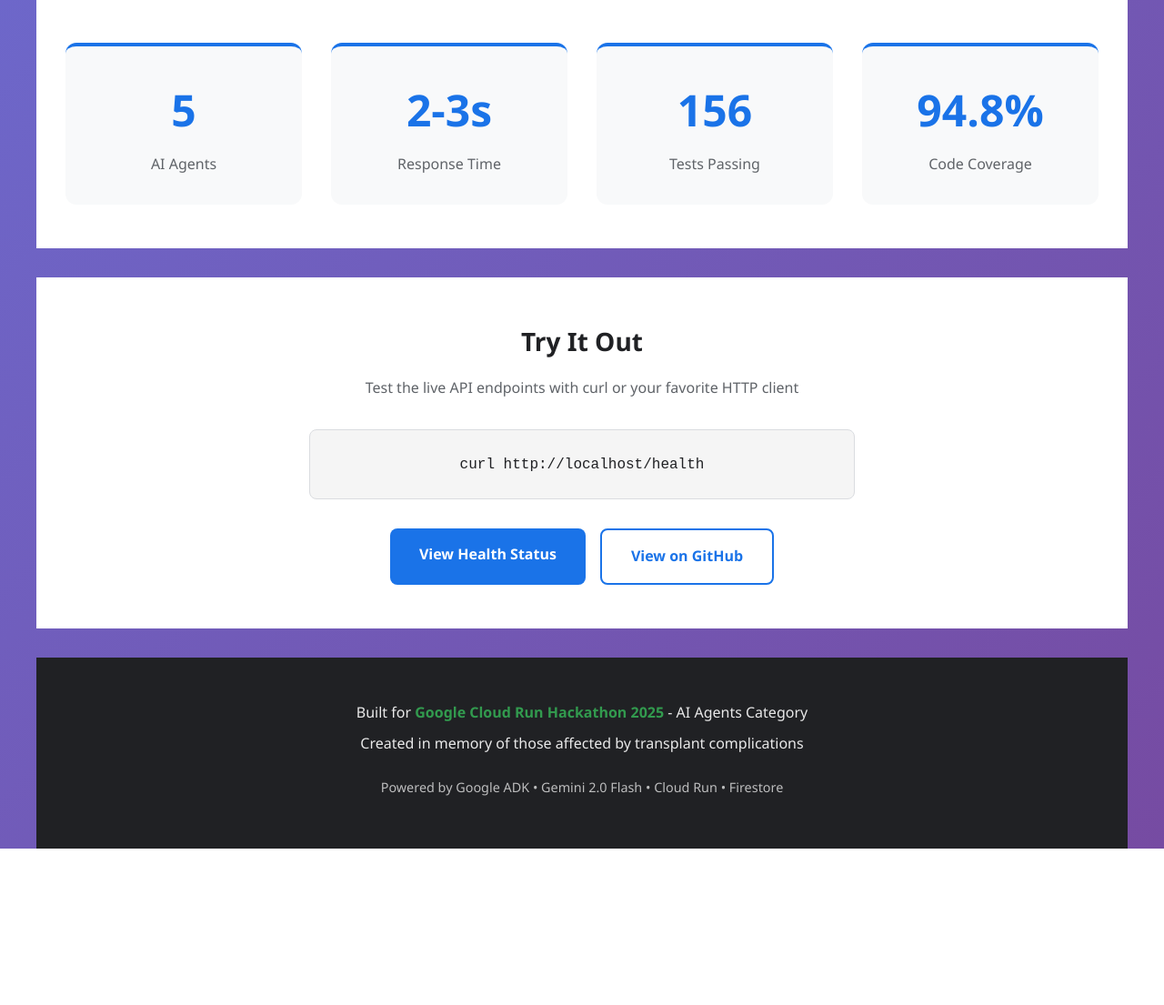
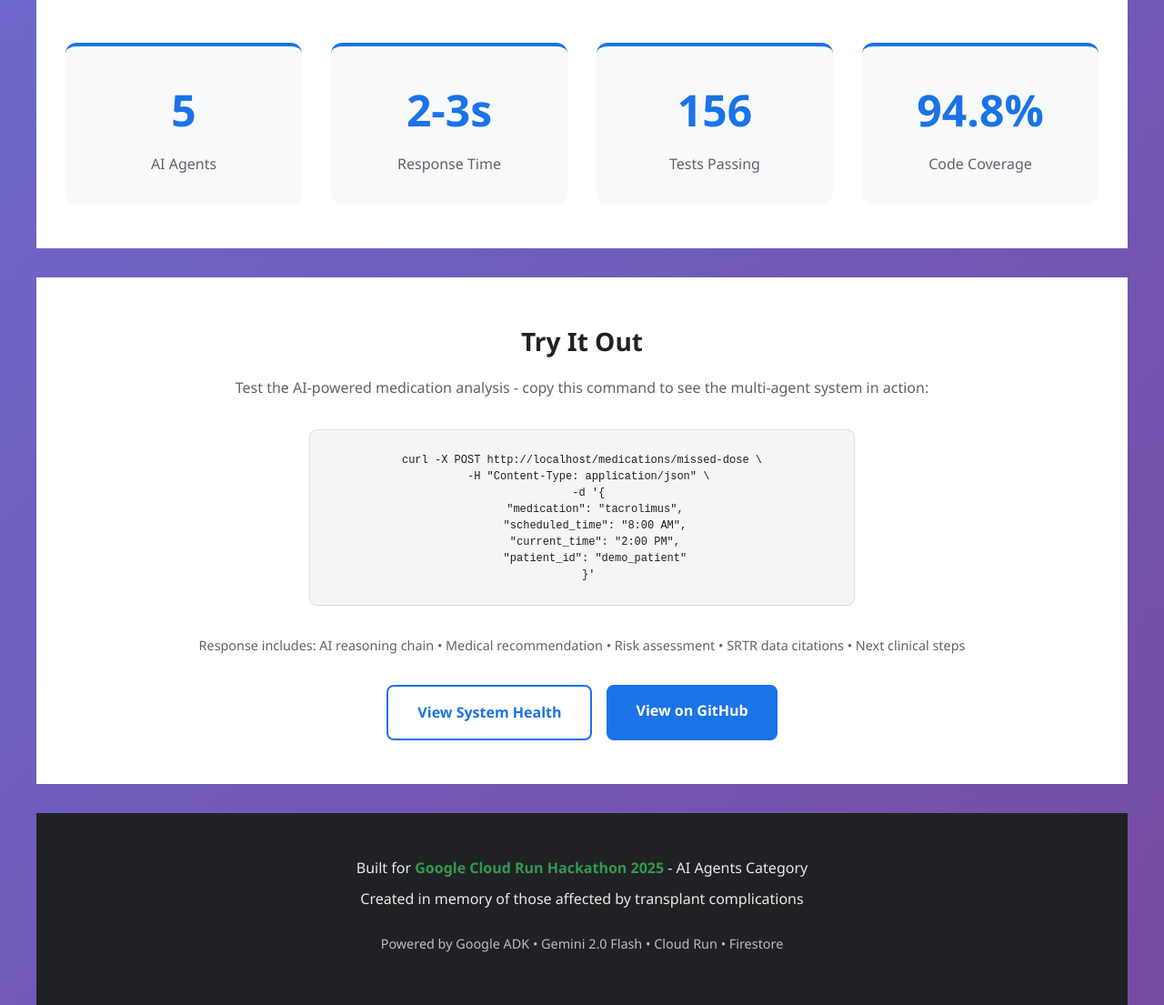
Before and after one commit to adamkwhite/transplant-gcp, a Flask app: page / in a window 1280 px wide. Shown: the part 1807-2912 px from the top of the page at 91% size. Before the commit the page ends 2740 px from the top, so only its background shows below. Run offline with Flask 3, Linux system fonts and the light colour scheme.

Commit message:
fix: Critical fixes for hackathon submission
CRITICAL FIXES:
1. deploy.sh now automatically loads and sets GEMINI_API_KEY from .env
   - API key was being lost on every deployment
   - Now persists across all deployments

2. Landing page updated to show impressive API call
   - Changed from /health endpoint to /medications/missed-dose
   - Shows what response includes (AI reasoning, risk assessment, SRTR data)
   - Proper curl command formatting for copy/paste

This fixes the #1 blocker: AI agents now work on every deployment.

🤖 Generated with [Claude Code](https://claude.com/claude-code)

Co-Authored-By: Claude <noreply@anthropic.com>

```diff
--- a/services/missed-dose/templates/index.html
+++ b/services/missed-dose/templates/index.html
@@ -112,13 +112,23 @@
 
         <section class="cta-section">
             <h3>Try It Out</h3>
-            <p>Test the live API endpoints with curl or your favorite HTTP client</p>
+            <p>Test the AI-powered medication analysis - copy this command to see the multi-agent system in action:</p>
             <div class="code-block">
-                <code>curl {{ request.host_url }}health</code>
+                <code style="font-size: 0.75rem; line-height: 1.5; display: block; white-space: pre;">curl -X POST {{ request.host_url }}medications/missed-dose \
+  -H "Content-Type: application/json" \
+  -d '{
+    "medication": "tacrolimus",
+    "scheduled_time": "8:00 AM",
+    "current_time": "2:00 PM",
+    "patient_id": "demo_patient"
+  }'</code>
             </div>
+            <p style="margin-top: 1rem; font-size: 0.9rem; color: #5f6368;">
+                Response includes: AI reasoning chain • Medical recommendation • Risk assessment • SRTR data citations • Next clinical steps
+            </p>
             <div class="button-group">
-                <a href="/health" class="button primary">View Health Status</a>
-                <a href="https://github.com/[your-repo]" class="button secondary" target="_blank">View on GitHub</a>
+                <a href="/health" class="button secondary">View System Health</a>
+                <a href="https://github.com/adamkwhite/transplant-gcp" class="button primary" target="_blank">View on GitHub</a>
             </div>
         </section>
 
```
Also changed, not shown: 1 other file.
